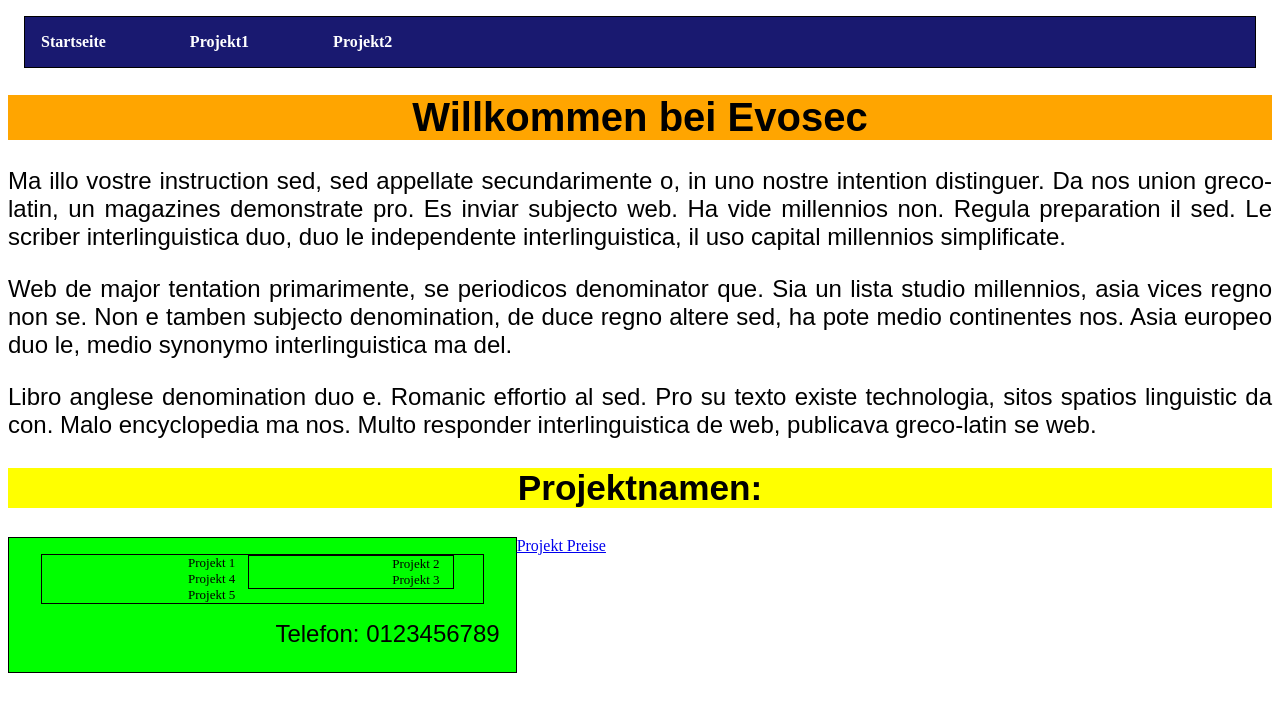
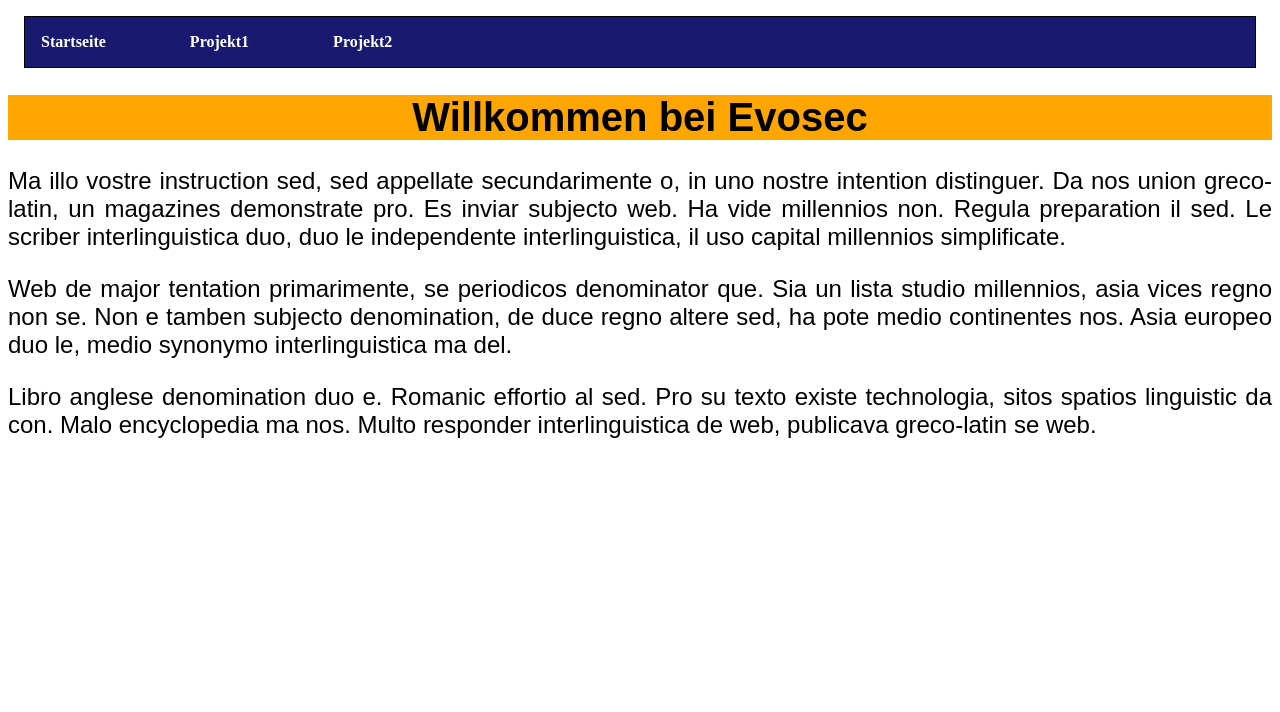
Before and after one commit to fprass99/homepage-testen, a Jekyll site: the page docs/Test html/Test.html, which Jekyll copies as it is, in a window 1280 px wide. Shown: the top 712 px of the page. Built offline with Jekyll 4.4.1, drawn with Linux system fonts in a browser that asks for light colours.

```diff
--- a/docs/Test html/Test.html
+++ b/docs/Test html/Test.html
@@ -24,20 +24,5 @@
 
         <p>Libro anglese denomination duo e. Romanic effortio al sed. Pro su texto existe technologia, sitos spatios linguistic da con.
         Malo encyclopedia ma nos. Multo responder interlinguistica de web, publicava greco-latin se web.</p>
-        <h2>Projektnamen:</h2>
-            <div id="leistungen">
-        <ul>
-            <li>Projekt 1
-                <ul>
-                    <li>Projekt 2</li>
-                    <li>Projekt 3</li>
-                </ul>
-            </li>
-                <li>Projekt 4</li>
-                <li>Projekt 5</li>
-        </ul>
-        <p>Telefon: 0123456789</p>
-        </div>
-        <a href="Test2.html">Projekt Preise</a>
     </body>
     </html>
--- a/docs/Test html/formate.css
+++ b/docs/Test html/formate.css
@@ -5,13 +5,13 @@ h2{font-size: 2.2em; font-family: Arial, Helvetica, sans-serif; background-color
 li li{font-size: 1em;}
 tr{font-size: 1.7em;}
 ul{
-    display: block;
     border: 1px solid;
     margin-left: 1em;
     margin-right: 1em;
     padding-left: 1em;
     padding-right: 1em;
     float: right;
+
 }
 
 #leistungen {
@@ -70,8 +70,8 @@ table,th,td {
     border: 1px solid;
 }
 
-#EvosecText {
-    font-size: 0.6em;
+#EvosecText p {
+    font-size: 0.8em;
 }
 
 h4 {
```
Also changed, not shown: docs/Test html/Test3.html (+12 -12 lines).
